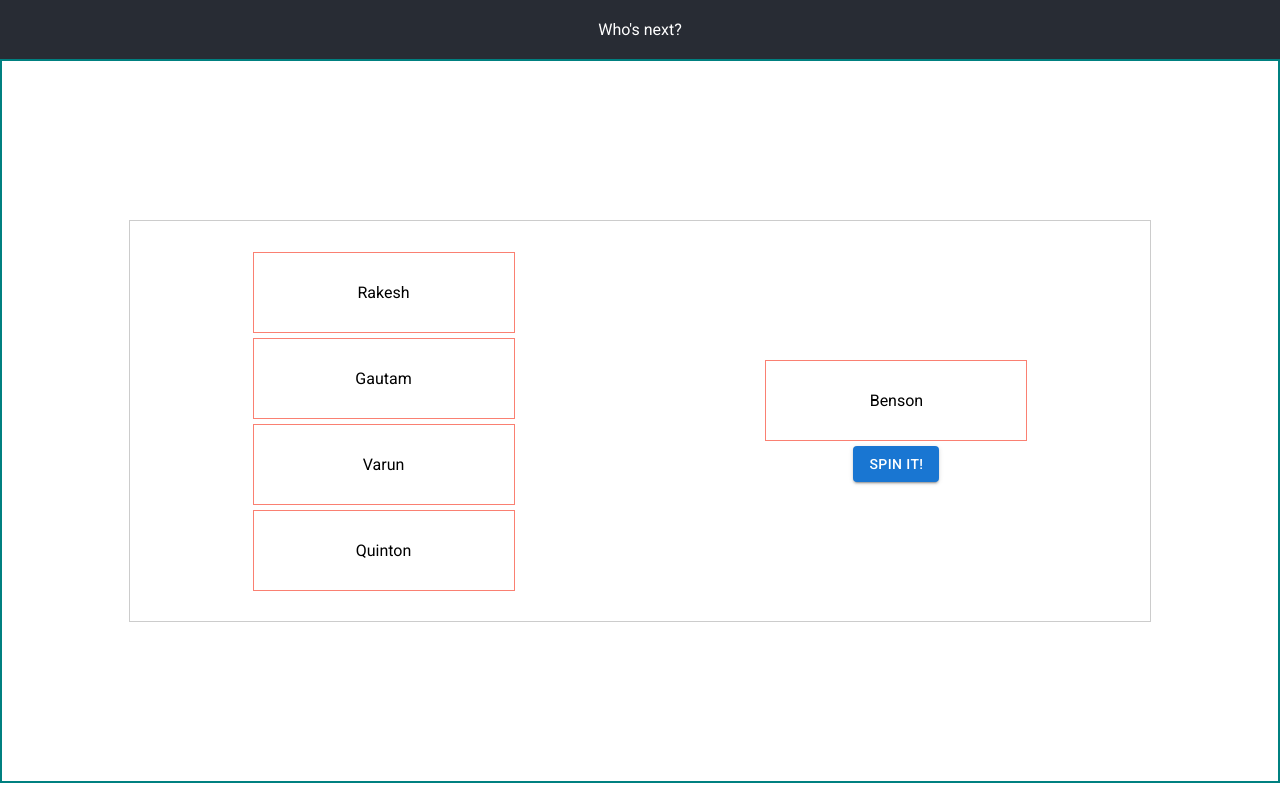
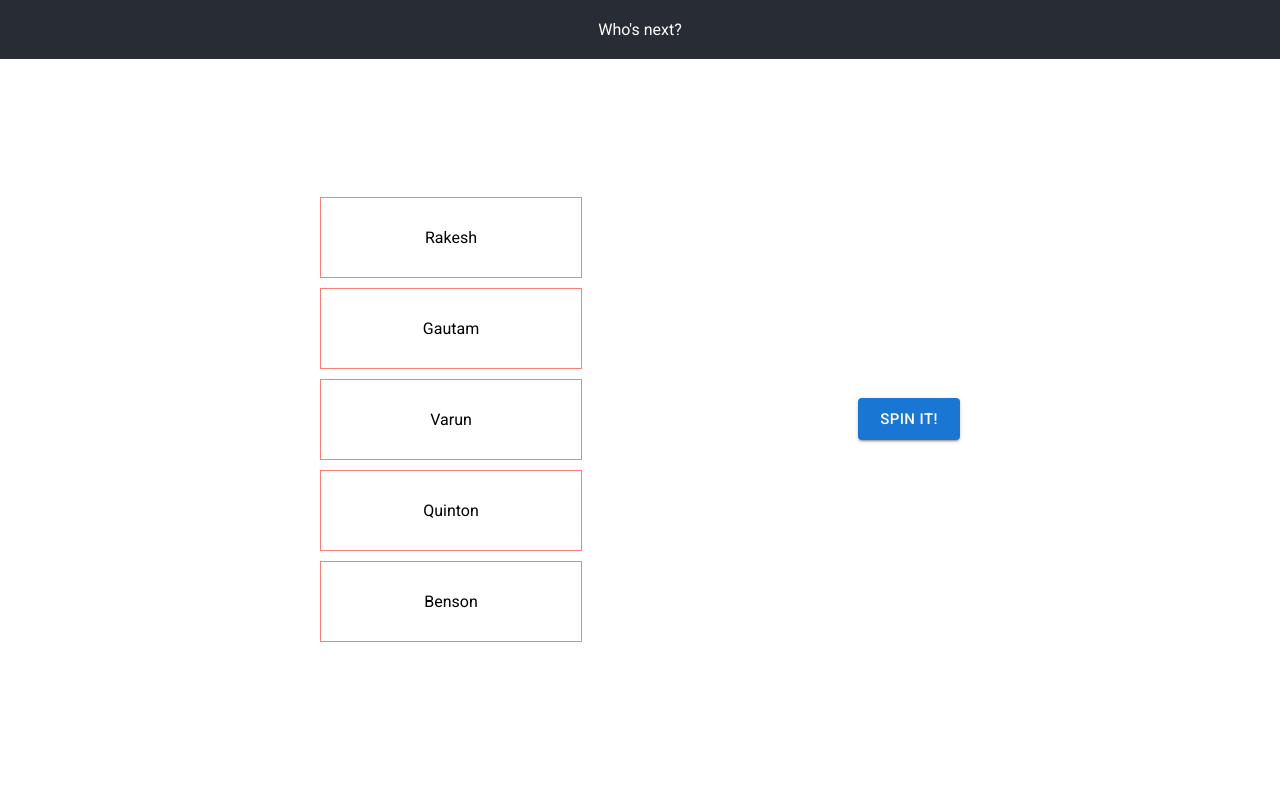
Before and after one commit to acegautam/whosnext, a React (Create React App) app: page / in a window 1280 px wide. Built offline with nearby package versions, Linux system fonts and the light colour scheme.

Commit message:
rearrange badges

```diff
--- a/src/App.css
+++ b/src/App.css
@@ -8,7 +8,6 @@
   height: 90vh;
   justify-content: center;
   align-items: center;
-  border: 2px solid teal;
 }
 
 .App-logo {
--- a/src/components/Board/Board.tsx
+++ b/src/components/Board/Board.tsx
@@ -1,5 +1,5 @@
 import Button from '@mui/material/Button';
-import { StyledBoard, NameBadge } from './BoardStyles';
+import { StyledBoard, NameBadge, BadgeList } from './BoardStyles';
 import folks from '../../data/folks';
 import { chooseRandomName } from '../../utils/helpers';
 import { useState } from 'react';
@@ -24,6 +24,7 @@ const Board: React.FC = () => {
   };
   return (
     <StyledBoard>
+      <BadgeList>
         {folks.map((f: string) => {
           const picked = f === selected ? 'selected' : '';
           const chosen = f === chosenOne ? 'chosen' : '';
@@ -33,7 +34,8 @@ const Board: React.FC = () => {
             </NameBadge>
           );
         })}
-      <Button variant='contained' onClick={spinIt}>
+      </BadgeList>
+      <Button variant='contained' size='large' onClick={spinIt}>
         Spin it!
       </Button>
     </StyledBoard>
--- a/src/components/Board/BoardStyles.ts
+++ b/src/components/Board/BoardStyles.ts
@@ -1,27 +1,33 @@
 import styled from 'styled-components';
 
 const StyledBoard = styled.div`
-  width: 80%;
-  height: 400px;
-  border: 1px solid #ccc;
+  width: 50%;
+  height: 500px;
+  display: flex;
+  justify-content: space-between;
+  align-items: center;
+  gap: 5px;
+`;
+
+const BadgeList = styled.div`
   display: flex;
   flex-flow: column wrap;
   justify-content: center;
   align-items: center;
-  gap: 5px;
-`;
+`
 
 const NameBadge = styled.div`
   width: 200px;
   padding: 30px;
+  margin: 5px 0;
   border: 1px solid salmon;
 
   &.selected {
-    border: 5px dashed crimson;
+    border: 5px dotted crimson;
   }
   &.chosen {
     border: 5px dashed green;
   }
 `;
 
-export { StyledBoard, NameBadge };
+export { StyledBoard, BadgeList, NameBadge };
```
Lines whose indentation alone changed are shown as unchanged.
